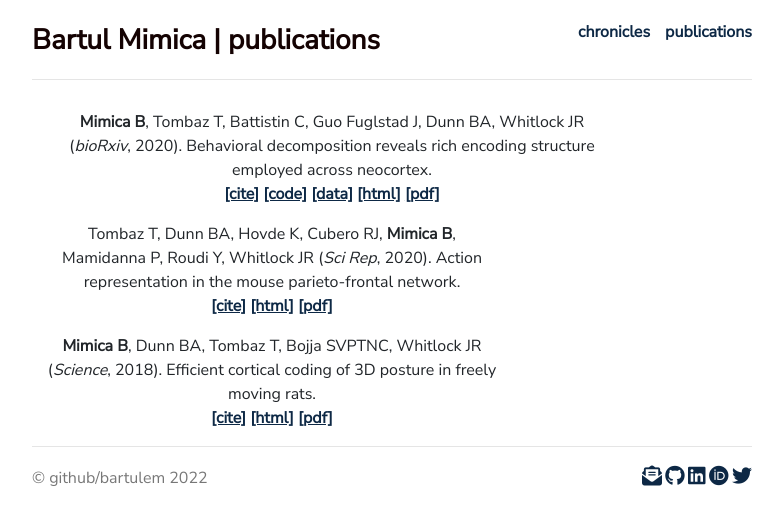
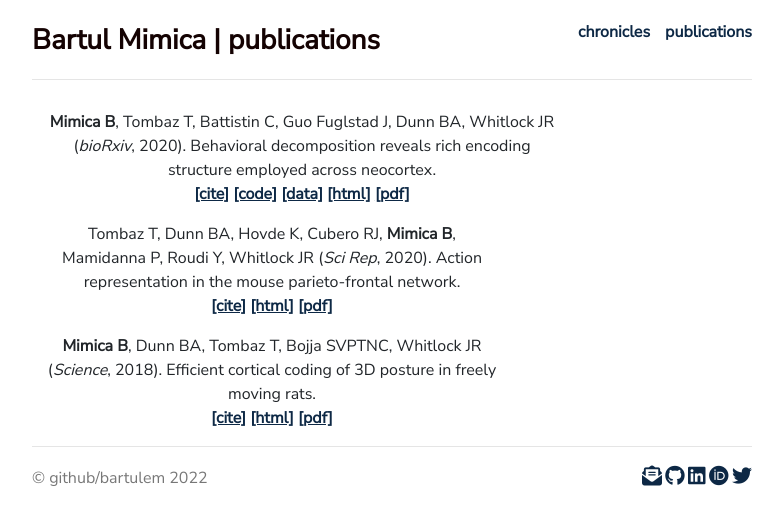
Before and after one commit to bartulem/bartulem.github.io, a Jekyll site: the page built from publications/index.html, in a window 1280 px wide. Shown: the top 525 px of the page, without its empty margins (248-1031 px from the left). Built offline with Jekyll 4.4.1, drawn with Linux system fonts in a browser that asks for light colours; nearby versions of some CDN libraries; comment, search, counter and statistics services are not loaded; a style sheet for code colours, icons or effects is not loaded.

Commit message:
add pub list v11

```diff
--- a/publications/index.html
+++ b/publications/index.html
@@ -6,16 +6,16 @@
 
 <div class="container">
   <div class="row">
-    <div class="col-sm-10">
+    <div class="col-sm-9">
 	<center>
       	   <p><b>Mimica B</b>, Tombaz T, Battistin C, Guo Fuglstad J, Dunn BA, Whitlock JR (<em>bioRxiv</em>, 2020). Behavioral decomposition reveals rich encoding structure employed across neocortex.<br>
 	    <a href="files/mimica2022.bib" download><u>[cite]</u></a> <a href="https://github.com/bartulem/KISN-pancortical-kinematics" target="_blank"><u>[code]</u></a> <a href="https://figshare.com/articles/dataset/Rat_3D_Tracking_E-Phys_KISN_2020_Dataset/17903834" target="_blank"><u>[data]</u></a> <a href="https://www.biorxiv.org/content/10.1101/2022.02.08.479515v2" target="_blank"><u>[html]</u></a> <a href="/files/MTBFDW_2022_bioRxiv.pdf" target="_blank"><u>[pdf]</u></a>
 	</center>
     </div>
-    <div class="col-sm-1">
+    <div class="col-sm-1.5">
     	</a> <span class="__dimensions_badge_embed__" data-doi="10.1101/2022.02.08.479515" data-style="small_circle"></span><script async src="https://badge.dimensions.ai/badge.js" charset="utf-8"></script>
     </div>
-    <div class="col-sm-1">
+    <div class="col-sm-1.5">
         <a class="altmetric-embed" data-badge-popover="right" data-badge-type="donut" data-doi="10.1101/2022.02.08.479515" data-hide-no-mentions="true"></a>
     </div>
   </div>
```
